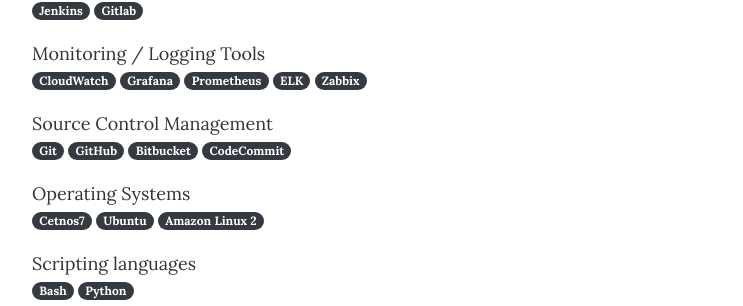
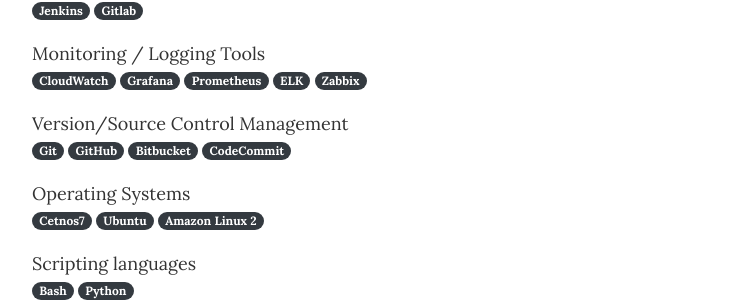
Before and after one commit to jglovier/resume-template, a Jekyll site: the page built from index.html, in a window 1280 px wide and 900 px high, scrolled down 1490 px. Shown: the part 148-454 px from the top of the window, without its empty margins (268-1011 px from the left). Built offline with Jekyll 4.4.1, drawn with Linux system fonts in a browser that asks for light colours.

Commit message:
Added small fix

```diff
--- a/_data/skills.yml
+++ b/_data/skills.yml
@@ -25,7 +25,7 @@
   description_4: [ELK]
   description_5: [Zabbix]
 
-- skill: Source Control Management
+- skill: Version/Source Control Management
   description_1: [Git]
   description_2: [GitHub]
   description_3: [Bitbucket]
```
